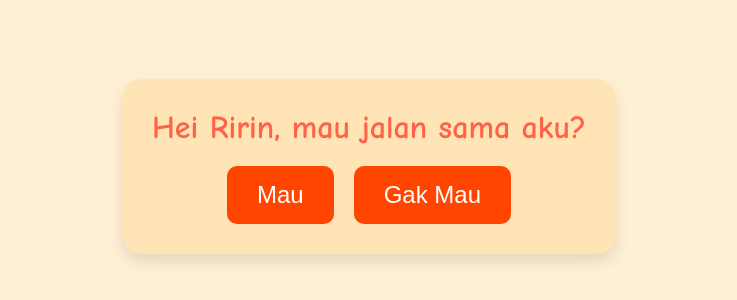
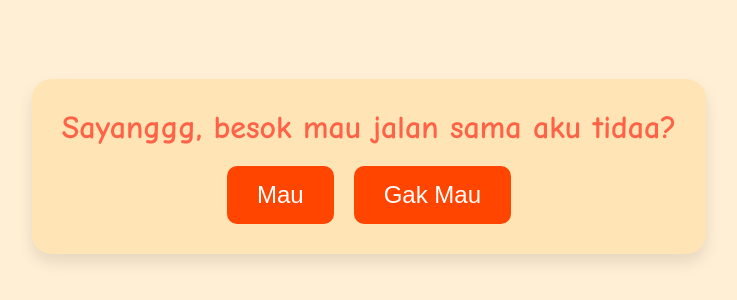
Before and after one commit to ainuikhsan/ajakjalanririn, a plain HTML site: page index.html in a window 1280 px wide. Shown: the part 234-534 px from the top of the page, without its empty margins (271-1008 px from the left). Drawn offline with Linux system fonts and the light colour scheme.

Commit message:
Update index.html

```diff
--- a/index.html
+++ b/index.html
@@ -8,7 +8,7 @@
 </head>
 <body>
     <div class="container">
-        <h1>Hei Ririn, mau jalan sama aku?</h1>
+        <h1>Sayanggg, besok mau jalan sama aku tidaa?</h1>
         <div class="buttons">
             <button id="yesBtn">Mau</button>
             <button id="noBtn">Gak Mau</button>
```
